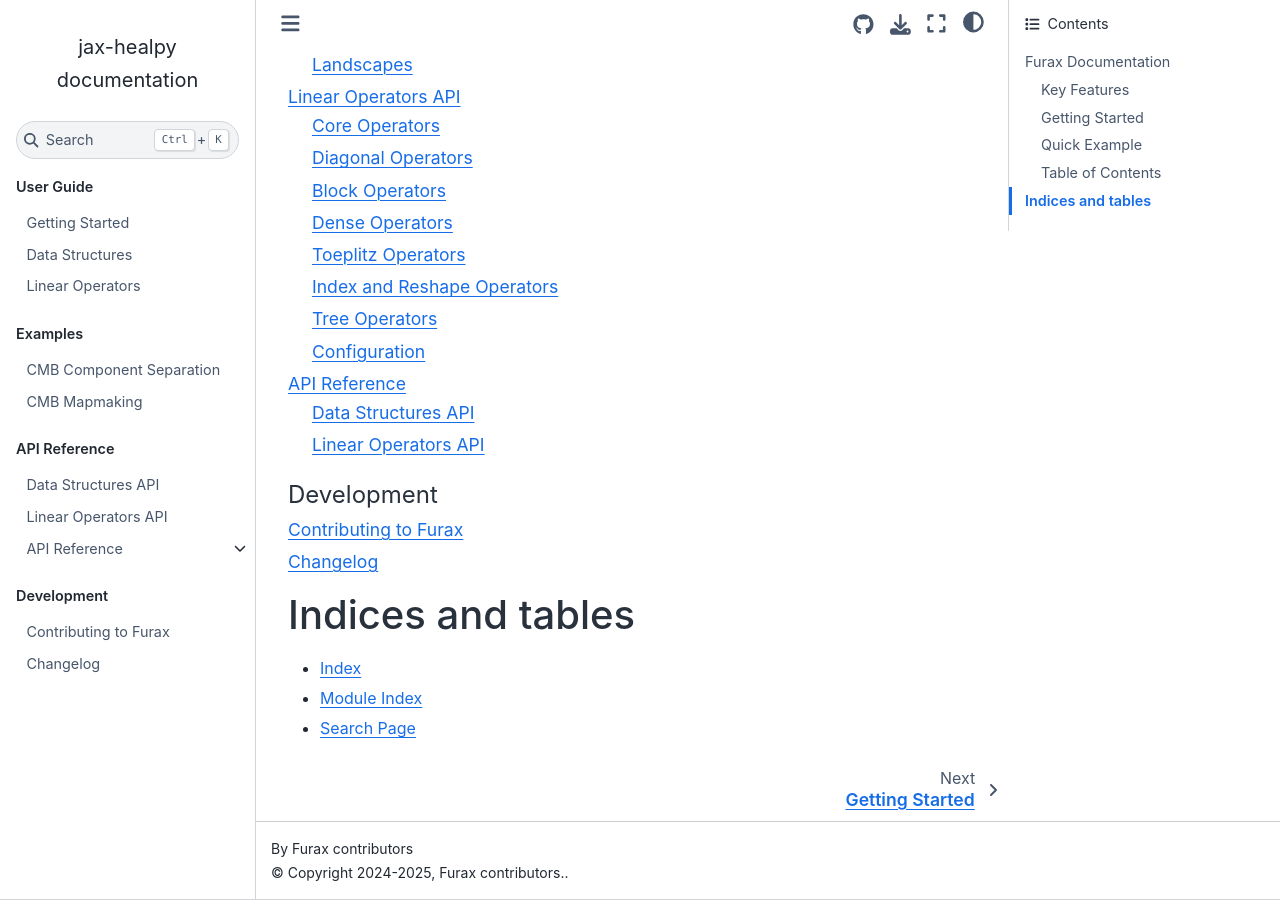
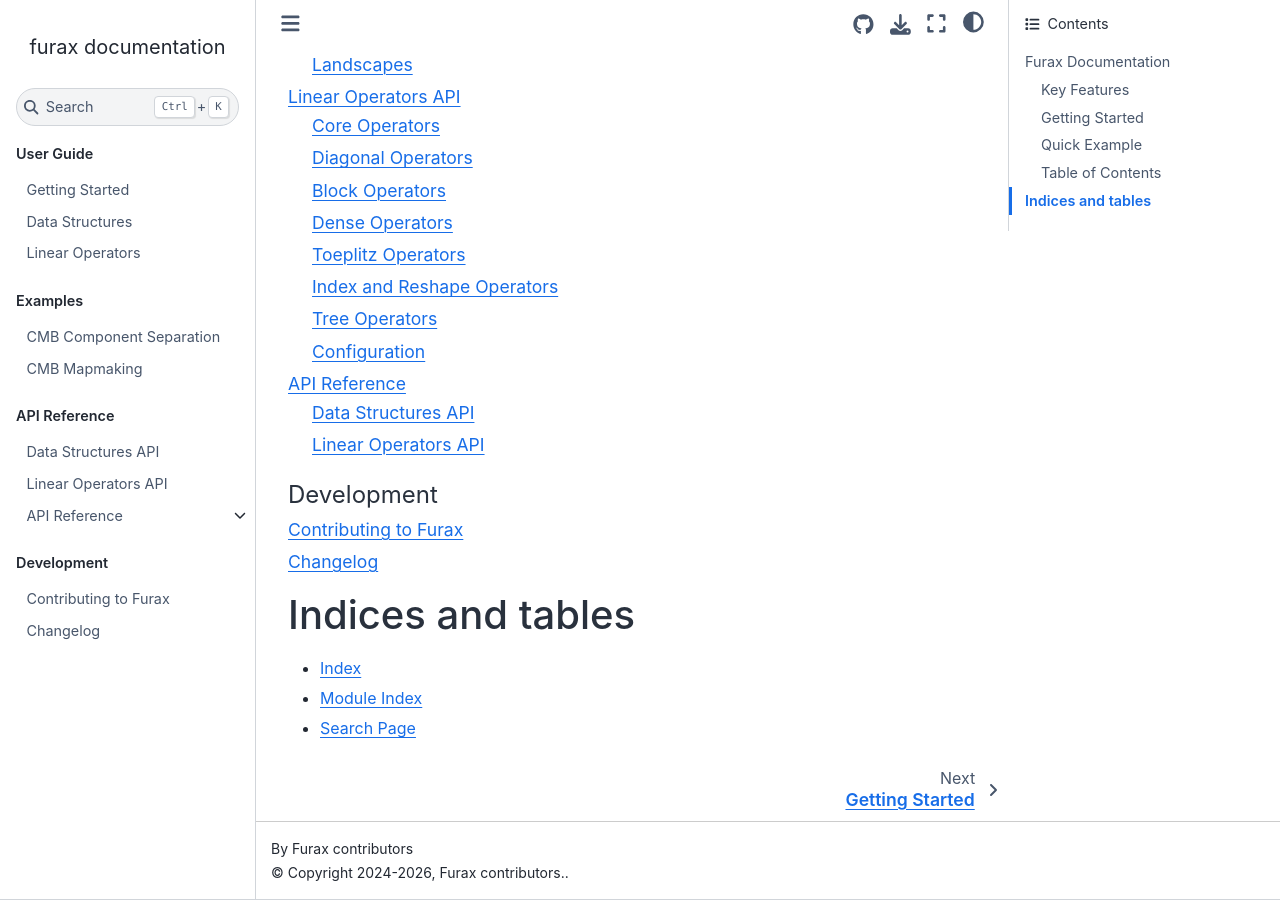
Before and after one commit to CMBSciPol/furax, a Sphinx documentation site: the page built from docs/source/index.rst, in a window 1280 px wide and 900 px high, scrolled down 2885 px. Built offline with Sphinx 7.4.7 and the Sphinx Book theme 1.1.4, drawn with Linux system fonts in a browser that asks for light colours; the version number could not be read and is left out.

Commit message:
fix project name and update copyright

```diff
--- a/docs/source/conf.py
+++ b/docs/source/conf.py
@@ -11,8 +11,8 @@ import sys
 
 sys.path.insert(0, os.path.abspath('../../'))
 
-project = 'jax-healpy'
-copyright = '2024-2025, Furax contributors.'
+project = 'furax'
+copyright = '2024-2026, Furax contributors.'
 author = 'Furax contributors'
 
 # Get version from setuptools_scm
```
